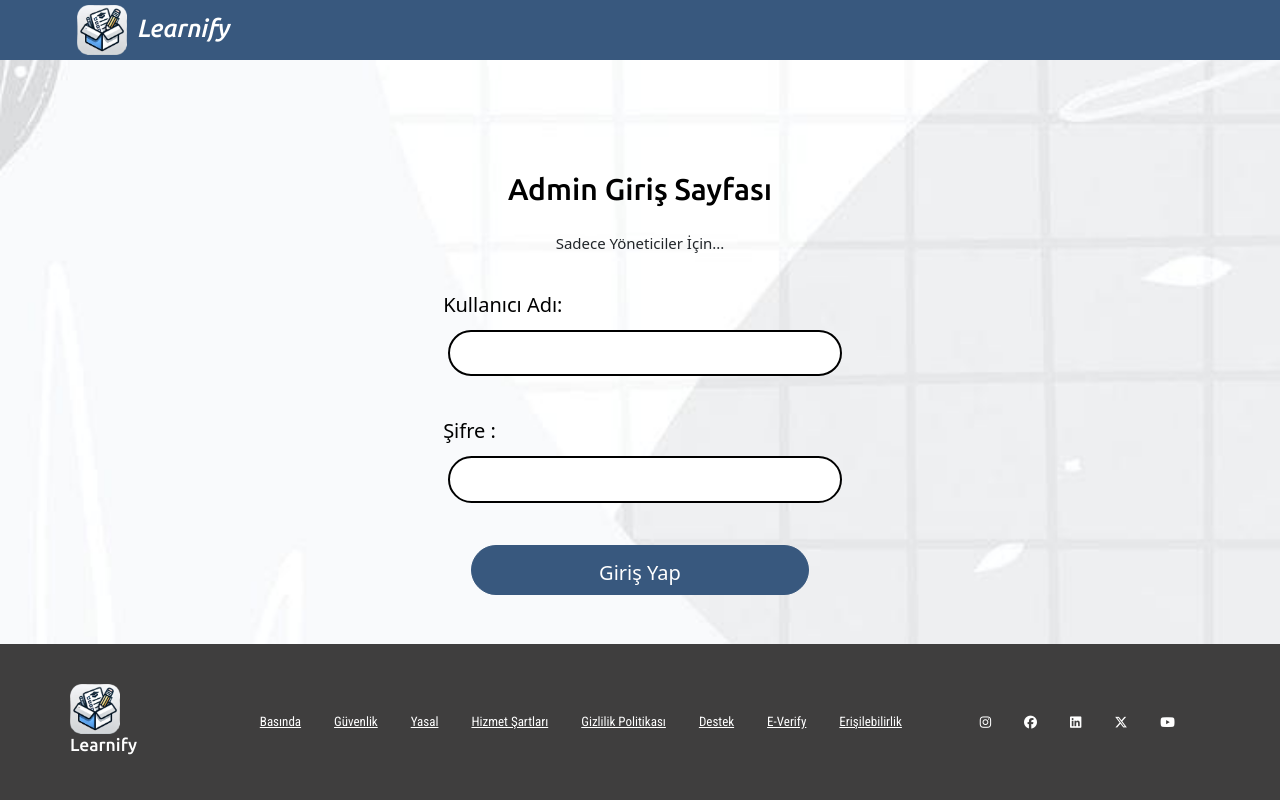
After one commit to emirccnz/Learnify, a PHP site: page /learnify/AdminPage/index.html in a window 1280 px wide. The commit adds this page. Run offline with PHP 8.4, Linux system fonts and the light colour scheme; some web fonts are replaced.

Commit message:
Admin Giriş Sayfası Oluşturuldu

```diff
--- /dev/null
+++ b/AdminPage/index.html
@@ -0,0 +1,68 @@
+<!DOCTYPE html>
+<html lang="tr">
+
+<head>
+  <meta charset="UTF-8">
+  <meta name="viewport" content="width=device-width, initial-scale=1.0">
+  <link rel="shortcut icon" href="../images/ödevboxicon.png" type="image/x-icon">
+  <title>Giriş Yap</title>
+  <link rel="stylesheet" href="../genel-css/footer.css">
+  <link rel="stylesheet" href="../Login/Login.css">
+
+  <link href="https://cdn.jsdelivr.net/npm/bootstrap@5.3.0/dist/css/bootstrap.min.css" rel="stylesheet">
+</head>
+
+<body>
+
+  <header class="mainHeader">
+    <div class="leftSideH">
+      <a href="../Giris-Ekrani/giris-ekrani.html"><img src="../images/ödevboxicon.png" alt="odevboxicon"></a>
+      <h1>Learnify</h1>
+    </div>
+  </header>
+
+
+  <div class="container">
+    <h2>Admin Giriş Sayfası</h2>
+    <p class="initial-text">Sadece Yöneticiler İçin... </p>
+    <div class="login-container">
+      <form class="loginForm" action="index.php" method="POST">
+        <div class="form-group">
+          <label for="admn-nickname">Kullanıcı Adı: </label>
+          <input type="text" name="admn-nickname" id="admn-nickname" required>
+        </div>
+        <div class="form-group">
+          <label for="admn-password">Şifre : </label>
+          <input type="password" name="admn-password" id="admn-password" required>
+        </div>
+        <button type="submit" class="login-button">Giriş Yap</button>
+      </form>
+    </div>
+  </div>
+    <footer class="footer">
+    <div class="footerLearnify">
+      <a href="giris-ekrani.html"><img src="../images/ödevboxicon.png" alt="icon"></a>
+      <h3>Learnify</h3>
+    </div>
+    <div class="aLinks">
+      <a href="" class="footerLinks">Basında</a>
+      <a href="" class="footerLinks">Güvenlik</a>
+      <a href="" class="footerLinks">Yasal</a>
+      <a href="" class="footerLinks">Hizmet Şartları</a>
+      <a href="" class="footerLinks">Gizlilik Politikası</a>
+      <a href="" class="footerLinks">Destek</a>
+      <a href="" class="footerLinks">E-Verify</a>
+      <a href="" class="footerLinks">Erişilebilirlik</a>
+    </div>
+    <div class="socialMediaLinks">
+      <a href="instagram.com"><i class="fa-brands fa-instagram" id="instagramIcon"></i></a>
+      <a href="facebook.com"><i class="fa-brands fa-facebook" id="facebookIcon"></i></a>
+      <a href="linkedin.com"><i class="fa-brands fa-linkedin" id="linkedinIcon"></i></a>
+      <a href="x.com"><i class="fa-brands fa-x-twitter" id="twitterIcon"></i></a>
+      <a href="youtube.com"><i class="fa-brands fa-youtube" id="youtubeIcon"></i></a>
+    </div>
+  </footer>
+
+</body>
+
+</html>
```
Also changed, not shown: AdminPage/index.php (added, +33 -0 lines), Login/login.php (+9 -9 lines).
